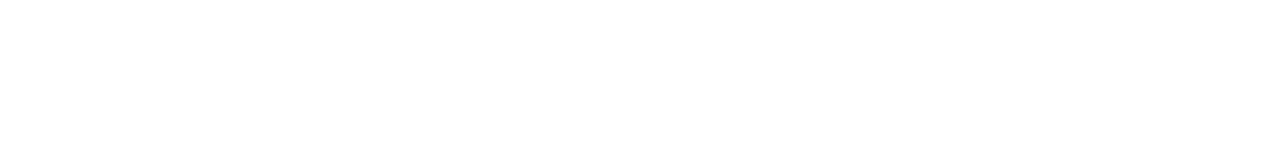
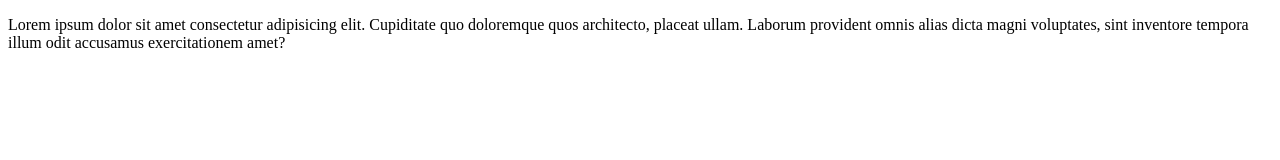
Before and after one commit to proshantaghosh/frist-project, a plain HTML site: page index.html in a window 1280 px wide. Drawn offline with Linux system fonts and the light colour scheme.

Commit message:
frist-project

```diff
--- a/index.html
+++ b/index.html
@@ -6,6 +6,7 @@
     <title>Document</title>
 </head>
 <body>
+    <p>Lorem ipsum dolor sit amet consectetur adipisicing elit. Cupiditate quo doloremque quos architecto, placeat ullam. Laborum provident omnis alias dicta magni voluptates, sint inventore tempora illum odit accusamus exercitationem amet?</p>
 
 
 
```
